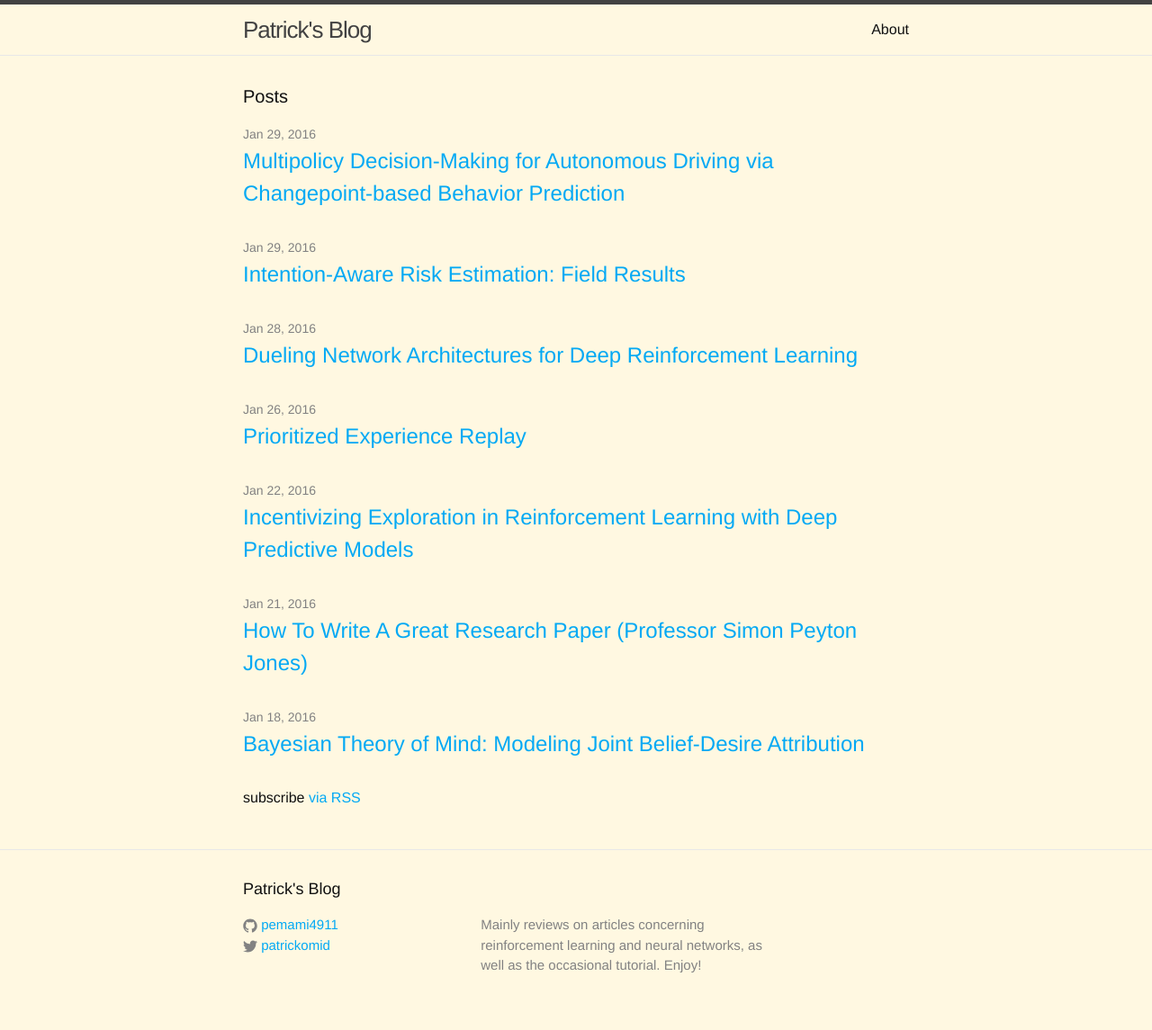
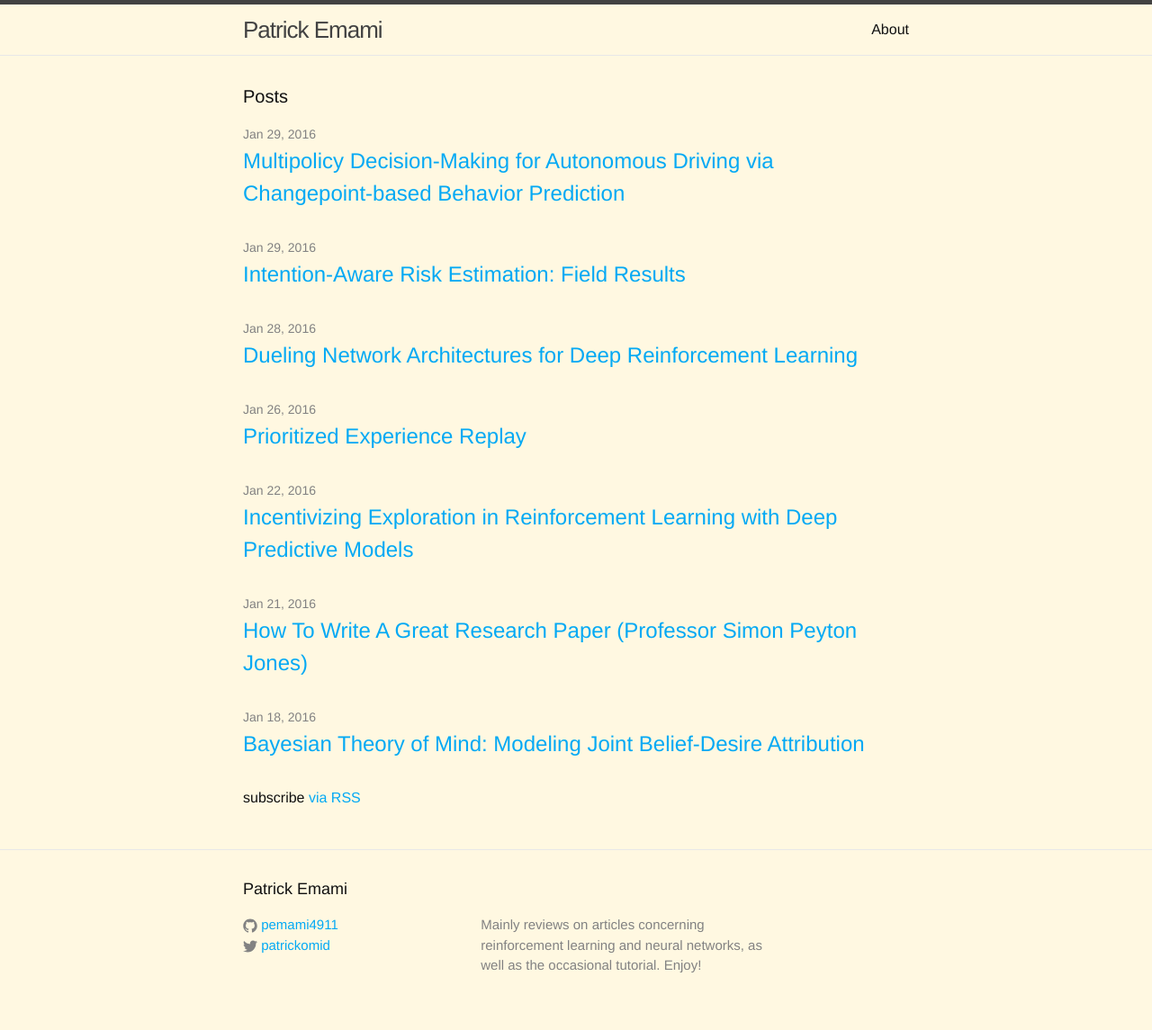
Before and after one commit to pemami4911/pemami4911.github.io, a Jekyll site: the page built from index.html, in a window 1280 px wide. Shown: the whole page at 90% size. Built offline with Jekyll 4.4.1, drawn with Linux system fonts in a browser that asks for light colours.

Commit message:
Still working on favicon

```diff
--- a/_config.yml
+++ b/_config.yml
@@ -1,5 +1,5 @@
 # Site settings
-title: Patrick's Blog
+title: Patrick Emami
 description: > # this means to ignore newlines until "baseurl:"
   Mainly reviews on articles concerning reinforcement learning and neural networks,
   as well as the occasional tutorial. Enjoy!
--- a/index.html
+++ b/index.html
@@ -1,6 +1,10 @@
 ---
 layout: default
 ---
+<head>
+  <link rel="icon" href="favicon.ico" type="image/x-icon">
+  <link rel="shortcut icon" href="favicon.ico" type="image/x-icon">
+</head>
 
 <div class="home">
 
```
